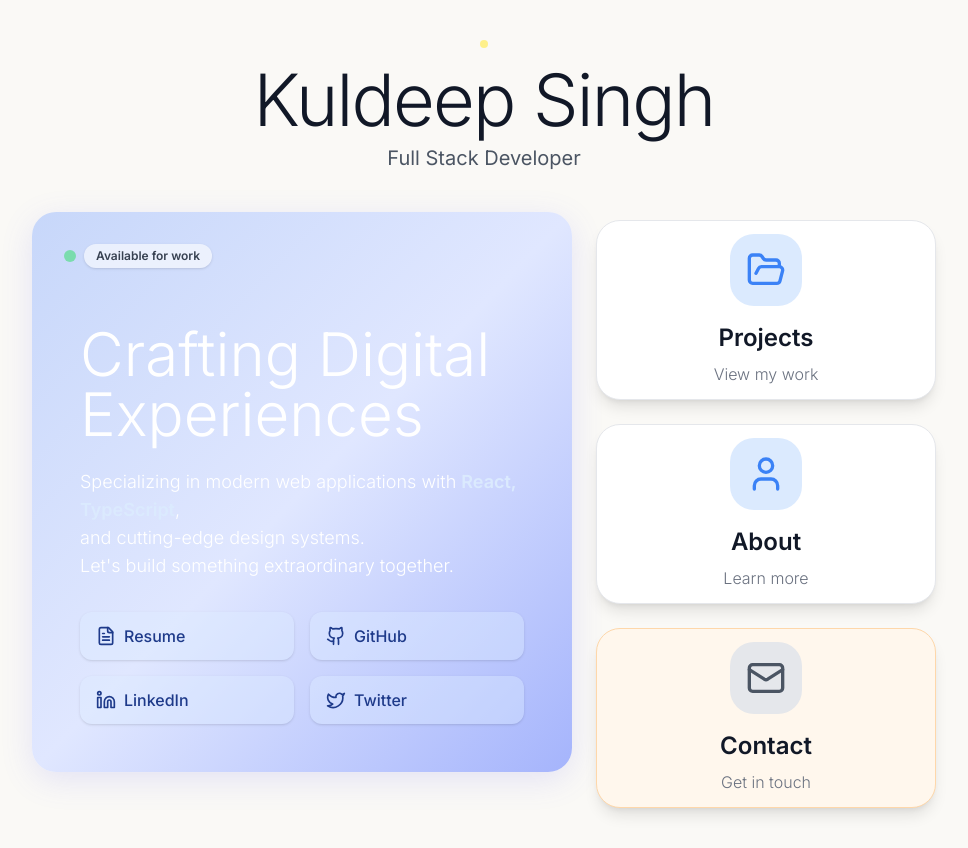
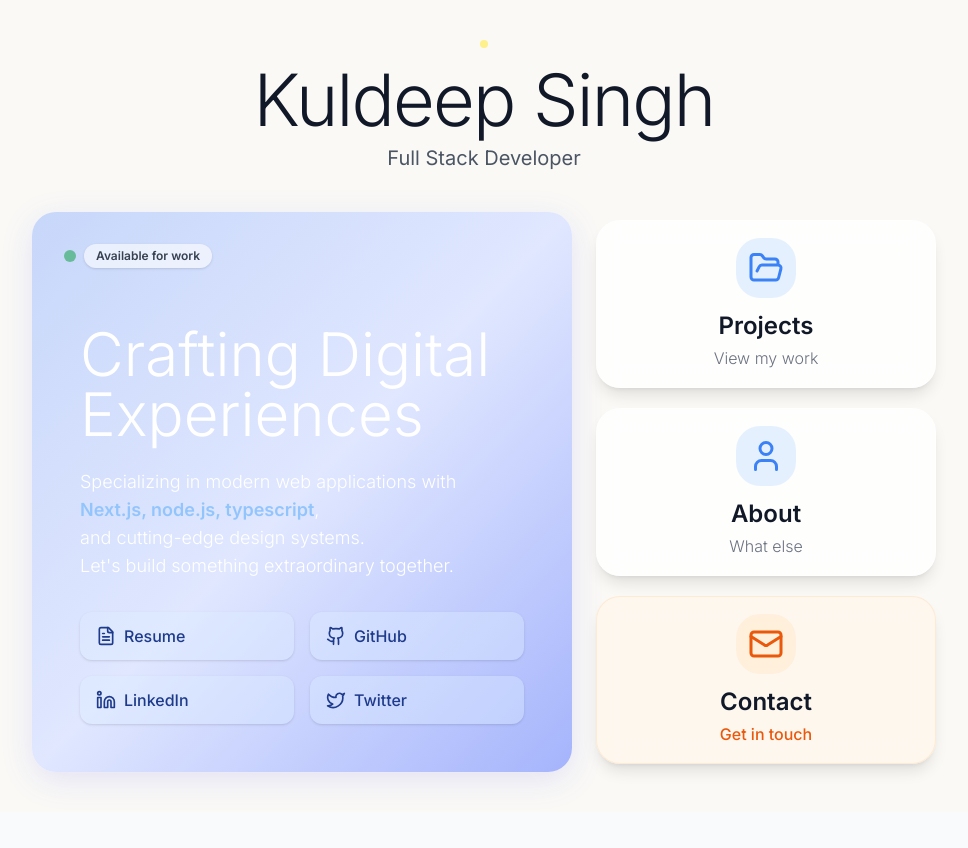
Before and after one commit to Kuldeep2602/Portfolio, a React (Vite) app: page / in a window 1280 px wide. Shown: the whole page, without its empty margins (156-1124 px from the left). After the commit the page ends 812 px from the top, so only its background shows below. Built offline with nearby package versions, Linux system fonts and the light colour scheme.

Commit message:
new theme

```diff
--- a/src/pages/LandingPage.tsx
+++ b/src/pages/LandingPage.tsx
@@ -13,7 +13,7 @@ const LandingPage = () => {
               opacity: 1;
             }
             50% {
-              opacity: 0.3;
+              opacity: 0.15;
             }
           }
         `}
@@ -31,71 +31,71 @@ const LandingPage = () => {
       <div className="w-full max-w-6xl mx-auto flex flex-row items-start justify-center gap-6">
         {/* Left: Blue Glass Card */}
         <div className="flex items-start justify-end">
-          <div className="bg-gradient-to-br from-[#c7d7fa] via-[#e0e7ff] to-[#a5b4fc] rounded-3xl shadow-2xl p-12 flex flex-col justify-between min-h-[520px] w-[540px] relative" style={{boxShadow: '0 8px 32px 0 rgba(99,102,241,0.15)'}}>
+          <div className="bg-gradient-to-br from-[#c7d7fa] via-[#e0e7ff] to-[#a5b4fc] rounded-3xl shadow-2xl p-12 flex flex-col justify-between min-h-[520px] w-[540px] relative transition-all duration-300 ease-out transform hover:scale-[1.02] hover:-translate-y-1 hover:shadow-3xl group" style={{boxShadow: '0 8px 32px 0 rgba(99,102,241,0.15)'}}>
             {/* Available for work badge */}
             <div className="absolute top-8 left-8 flex items-center gap-2">
               <span
-                className="w-3 h-3 bg-green-400 rounded-full"
+                className="w-3 h-3 bg-green-600 rounded-full"
                 style={{
                   animation: 'pulse 2s cubic-bezier(0.4, 0, 0.6, 1) infinite'
                 }}
               ></span>
-              <span className="bg-white/60 text-xs font-semibold px-3 py-1 rounded-full text-gray-700 shadow">Available for work</span>
+              <span className="bg-white/60 text-xs font-semibold px-3 py-1 rounded-full text-gray-700 shadow group-hover:bg-white/80 transition-colors duration-300">Available for work</span>
             </div>
             <div className="mt-16 mb-8">
-              <h2 className="text-5xl md:text-6xl font-light text-white mb-6 leading-tight">Crafting Digital<br/>Experiences</h2>
-              <p className="text-lg text-white font-light max-w-lg">Specializing in modern web applications with <span className="text-blue-100 font-semibold">React, TypeScript</span>,<br/>and cutting-edge design systems.<br/>Let's build something extraordinary together.</p>
+              <h2 className="text-5xl md:text-6xl font-light text-white mb-6 leading-tight group-hover:text-blue-50 transition-colors duration-300">Crafting Digital<br/>Experiences</h2>
+              <p className="text-lg text-white font-light max-w-lg group-hover:text-blue-50 transition-colors duration-300">Specializing in modern web applications with <span className="text-blue-300 font-semibold">Next.js, node.js, typescript</span>,<br/>and cutting-edge design systems.<br/>Let's build something extraordinary together.</p>
             </div>
             {/* Social Links */}
             <div className="grid grid-cols-2 gap-4 mt-auto">
-              <a href="https://drive.google.com/file/d/1cGQj3yYtoyOuGP9HOnSbSQ8Ygy_Qzh68/view?usp=sharing" target="_blank" rel="noopener noreferrer" className="bg-blue-100/40 hover:bg-blue-100/60 text-blue-900 font-medium shadow rounded-xl px-4 py-3 flex items-center gap-2 text-base transition-all duration-200">
-                <FileText className="w-5 h-5" /> Resume
+              <a href="https://drive.google.com/file/d/1eheUbjGbvG7LBctczPDZlzFowA8QWQ6o/view?usp=sharing" target="_blank" rel="noopener noreferrer" className="bg-blue-100/40 hover:bg-blue-100/70 text-blue-900 font-medium shadow rounded-xl px-4 py-3 flex items-center gap-2 text-base transition-all duration-300 ease-out transform hover:scale-105 hover:-translate-y-1 hover:shadow-lg active:scale-95">
+                <FileText className="w-5 h-5 transition-transform duration-300 group-hover:scale-110" /> Resume
               </a>
-              <a href="https://github.com/Kuldeep2602" target="_blank" rel="noopener noreferrer" className="bg-blue-100/40 hover:bg-blue-100/60 text-blue-900 font-medium shadow rounded-xl px-4 py-3 flex items-center gap-2 text-base transition-all duration-200">
-                <Github className="w-5 h-5" /> GitHub
+              <a href="https://github.com/Kuldeep2602" target="_blank" rel="noopener noreferrer" className="bg-blue-100/40 hover:bg-blue-100/70 text-blue-900 font-medium shadow rounded-xl px-4 py-3 flex items-center gap-2 text-base transition-all duration-300 ease-out transform hover:scale-105 hover:-translate-y-1 hover:shadow-lg active:scale-95">
+                <Github className="w-5 h-5 transition-transform duration-300 group-hover:scale-110" /> GitHub
               </a>
-              <a href="https://www.linkedin.com/in/kuldeep-singh2602/" target="_blank" rel="noopener noreferrer" className="bg-blue-100/40 hover:bg-blue-100/60 text-blue-900 font-medium shadow rounded-xl px-4 py-3 flex items-center gap-2 text-base transition-all duration-200">
-                <Linkedin className="w-5 h-5" /> LinkedIn
+              <a href="https://www.linkedin.com/in/kuldeep-singh2602/" target="_blank" rel="noopener noreferrer" className="bg-blue-100/40 hover:bg-blue-100/70 text-blue-900 font-medium shadow rounded-xl px-4 py-3 flex items-center gap-2 text-base transition-all duration-300 ease-out transform hover:scale-105 hover:-translate-y-1 hover:shadow-lg active:scale-95">
+                <Linkedin className="w-5 h-5 transition-transform duration-300 group-hover:scale-110" /> LinkedIn
               </a>
-              <a href="https://x.com/kuldeep26021" target="_blank" rel="noopener noreferrer" className="bg-blue-100/40 hover:bg-blue-100/60 text-blue-900 font-medium shadow rounded-xl px-4 py-3 flex items-center gap-2 text-base transition-all duration-200">
-                <Twitter className="w-5 h-5" /> Twitter
+              <a href="https://x.com/kuldeep26021" target="_blank" rel="noopener noreferrer" className="bg-blue-100/40 hover:bg-blue-100/70 text-blue-900 font-medium shadow rounded-xl px-4 py-3 flex items-center gap-2 text-base transition-all duration-300 ease-out transform hover:scale-105 hover:-translate-y-1 hover:shadow-lg active:scale-95">
+                <Twitter className="w-5 h-5 transition-transform duration-300 group-hover:scale-110" /> Twitter
               </a>
             </div>
           </div>
         </div>
 
         {/* Right: Cards */}
-        <div className="flex flex-col gap-6 items-center justify-start mt-2">
+        <div className="flex flex-col gap-5 items-center justify-start mt-2">
           {/* Projects Card */}
           <Link to="/projects" className="w-full flex justify-center group">
-            <div className="bg-white rounded-3xl shadow-lg hover:shadow-2xl border border-gray-200 w-[340px] h-[180px] flex flex-col items-center justify-center p-8 transition-all duration-300 ease-out transform hover:scale-105 hover:-translate-y-2">
-              <div className="mb-4 p-4 rounded-3xl bg-blue-100 flex items-center justify-center group-hover:bg-blue-200 transition-colors duration-300">
-                <FolderOpen className="w-10 h-10 text-blue-500" />
+            <div className="bg-white/80 backdrop-blur-md rounded-3xl shadow-lg hover:shadow-2xl border border-white/30 w-[340px] h-[168px] flex flex-col items-center justify-center p-6 transition-all duration-300 ease-out transform hover:scale-105 hover:-translate-y-2 hover:bg-white/90">
+              <div className="mb-3 p-3 rounded-3xl bg-blue-100/70 backdrop-blur-sm flex items-center justify-center group-hover:bg-blue-200/80 transition-all duration-300">
+                <FolderOpen className="w-9 h-9 text-blue-500" />
               </div>
-              <h3 className="text-2xl font-semibold text-gray-900 mb-2">Projects</h3>
+              <h3 className="text-2xl font-semibold text-gray-900 mb-1">Projects</h3>
               <p className="text-base text-gray-500 font-light">View my work</p>
             </div>
           </Link>
           {/* About Card */}
           <Link to="/about" className="w-full flex justify-center group">
-            <div className="bg-white rounded-3xl shadow-lg hover:shadow-2xl border border-gray-200 w-[340px] h-[180px] flex flex-col items-center justify-center p-8 transition-all duration-300 ease-out transform hover:scale-105 hover:-translate-y-2">
-              <div className="mb-4 p-4 rounded-3xl bg-blue-100 flex items-center justify-center group-hover:bg-blue-200 transition-colors duration-300">
-                <User className="w-10 h-10 text-blue-500" />
+            <div className="bg-white/80 backdrop-blur-md rounded-3xl shadow-lg hover:shadow-2xl border border-white/30 w-[340px] h-[168px] flex flex-col items-center justify-center p-6 transition-all duration-300 ease-out transform hover:scale-105 hover:-translate-y-2 hover:bg-white/90">
+              <div className="mb-3 p-3 rounded-3xl bg-blue-100/70 backdrop-blur-sm flex items-center justify-center group-hover:bg-blue-200/80 transition-all duration-300">
+                <User className="w-9 h-9 text-blue-500" />
               </div>
-              <h3 className="text-2xl font-semibold text-gray-900 mb-2">About</h3>
-              <p className="text-base text-gray-500 font-light">Learn more</p>
+              <h3 className="text-2xl font-semibold text-gray-900 mb-1">About</h3>
+              <p className="text-base text-gray-500 font-light">What else</p>
             </div>
           </Link>
           {/* Contact Card */}
-          <Link to="/contact" className="w-full flex justify-center group">
-            <div className="bg-orange-50 rounded-3xl shadow-lg hover:shadow-2xl border border-orange-200 w-[340px] h-[180px] flex flex-col items-center justify-center p-8 transition-all duration-300 ease-out transform hover:scale-105 hover:-translate-y-2">
-              <div className="mb-4 p-4 rounded-3xl bg-gray-200 flex items-center justify-center group-hover:bg-gray-300 transition-colors duration-300">
-                <Mail className="w-10 h-10 text-gray-600" />
+          <a href="https://cal.com/kuldeep-singh" target="_blank" rel="noopener noreferrer" className="w-full flex justify-center group">
+            <div className="bg-orange-50/80 backdrop-blur-md rounded-3xl shadow-lg hover:shadow-2xl border border-orange-200/40 w-[340px] h-[168px] flex flex-col items-center justify-center p-6 transition-all duration-300 ease-out transform hover:scale-105 hover:-translate-y-2 hover:bg-orange-50/90">
+              <div className="mb-3 p-3 rounded-3xl bg-orange-100/70 backdrop-blur-sm flex items-center justify-center group-hover:bg-orange-200/80 transition-all duration-300">
+                <Mail className="w-9 h-9 text-orange-600" />
               </div>
-              <h3 className="text-2xl font-semibold text-gray-900 mb-2">Contact</h3>
-              <p className="text-base text-gray-500 font-light">Get in touch</p>
+              <h3 className="text-2xl font-semibold text-gray-900 mb-1">Contact</h3>
+              <p className="text-base text-orange-600 font-medium">Get in touch</p>
             </div>
-          </Link>
+          </a>
         </div>
       </div>
     </div>
```
